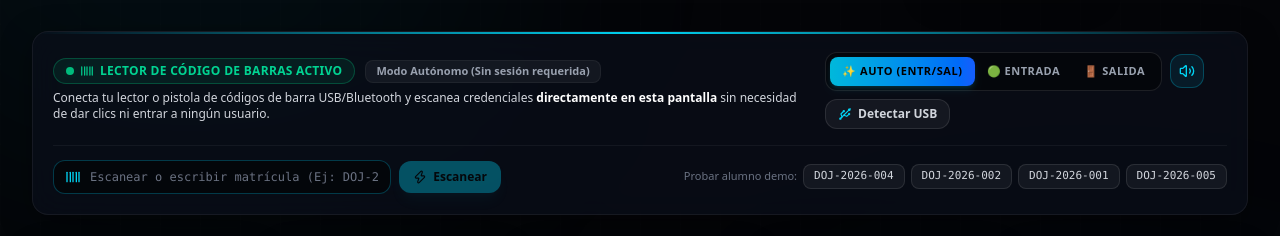
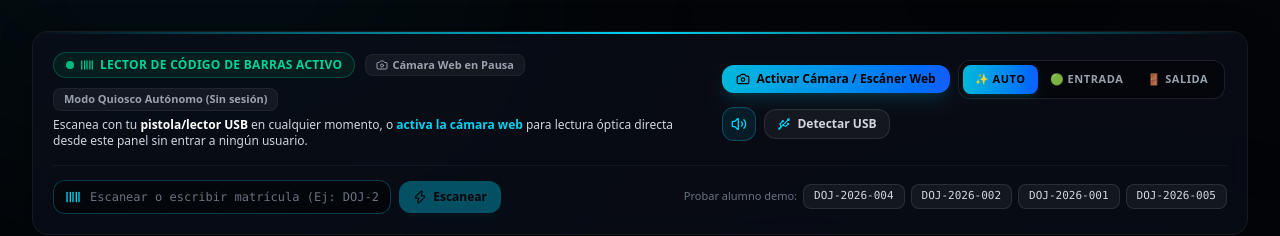
Before and after one commit to adriandoct/escuelaia, a Next.js app: page /dashboard in a window 1280 px wide. Shown: the part 158-394 px from the top of the page. Built offline with nearby package versions, Linux system fonts and the light colour scheme; no server answers; the database is empty.

Commit message:
feat: activar visor de camara en vivo y soporte de lector fisico en dashboard

```diff
--- a/src/components/BarcodeScannerHub.tsx
+++ b/src/components/BarcodeScannerHub.tsx
@@ -2,9 +2,11 @@
 
 'use client';
 
-import React, { useState, useEffect } from 'react';
+import React, { useState, useEffect, useRef } from 'react';
 import {
   Barcode,
+  Camera,
+  CameraOff,
   CheckCircle,
   AlertTriangle,
   Volume2,
@@ -19,7 +21,9 @@ import {
   Smartphone,
   ShieldCheck,
   Zap,
-  Activity
+  Activity,
+  Maximize2,
+  RefreshCw
 } from 'lucide-react';
 import confetti from 'canvas-confetti';
 import { db, Alumno, Asistencia } from '@/lib/db';
@@ -40,6 +44,16 @@ export default function BarcodeScannerHub({ onScanCompleted, className = '' }: B
   const [isProcessing, setIsProcessing] = useState(false);
   const [sampleStudents, setSampleStudents] = useState<Alumno[]>([]);
 
+  // Camera Scanner States (Webcam / Optical USB scanner)
+  const [isCameraActive, setIsCameraActive] = useState(false);
+  const [cameraLoading, setCameraLoading] = useState(false);
+  const [cameraError, setCameraError] = useState<string | null>(null);
+  const html5ScannerRef = useRef<any>(null);
+  const videoElementId = 'dashboard-camera-scanner-viewport';
+
+  // Input ref for physical reader autofocus
+  const manualInputRef = useRef<HTMLInputElement>(null);
+
   // Active Scan Card Result Modal / HUD
   const [activeScan, setActiveScan] = useState<{
     success: boolean;
@@ -47,7 +61,7 @@ export default function BarcodeScannerHub({ onScanCompleted, className = '' }: B
     asistencia?: Asistencia;
     msg: string;
     duplicate?: boolean;
-    source?: 'hardware_scanner' | 'manual_input' | 'webhid';
+    source?: 'hardware_scanner' | 'manual_input' | 'webhid' | 'camera_scanner';
   } | null>(null);
 
   // Load sample students for quick testing buttons
@@ -61,20 +75,26 @@ export default function BarcodeScannerHub({ onScanCompleted, className = '' }: B
       }
     }
     loadSamples();
+
+    return () => {
+      stopCameraScanner();
+    };
   }, []);
 
-  // Process any barcode detected by physical scanner or manual input
-  const handleBarcodeDetected = async (code: string, source: 'hardware_scanner' | 'manual_input' | 'webhid') => {
+  // Process any barcode detected by physical scanner, camera or manual input
+  const handleBarcodeDetected = async (code: string, source: 'hardware_scanner' | 'manual_input' | 'webhid' | 'camera_scanner') => {
     if (isProcessing) return;
     setIsProcessing(true);
 
     try {
       const overrideVal = activeTab === 'auto' ? undefined : activeTab;
       const deviceName = source === 'hardware_scanner'
-        ? 'Lector Código de Barras USB/HID'
-        : source === 'webhid'
-          ? 'Lector USB WebHID'
-          : 'Ingreso Rápido Dashboard';
+        ? 'Lector Código de Barras USB'
+        : source === 'camera_scanner'
+          ? 'Cámara Escáner Dashboard'
+          : source === 'webhid'
+            ? 'Lector USB WebHID'
+            : 'Entrada Manual Dashboard';
 
       const operatorName = user?.name || 'Terminal de Acceso Autónomo (Sin sesión)';
 
@@ -105,8 +125,8 @@ export default function BarcodeScannerHub({ onScanCompleted, className = '' }: B
         if (soundEnabled) playAudioFeedback('success');
         try {
           confetti({
-            particleCount: 45,
-            spread: 55,
+            particleCount: 50,
+            spread: 60,
             origin: { y: 0.6 }
           });
         } catch {}
@@ -126,6 +146,15 @@ export default function BarcodeScannerHub({ onScanCompleted, className = '' }: B
         onScanCompleted();
       }
 
+      // Resume camera after short pause if it was scanning
+      if (isCameraActive && html5ScannerRef.current) {
+        setTimeout(async () => {
+          try {
+            await html5ScannerRef.current.resume();
+          } catch {}
+        }, 3000);
+      }
+
       // Auto dismiss modal after 4.5 seconds
       setTimeout(() => {
         setActiveScan(null);
@@ -138,6 +167,14 @@ export default function BarcodeScannerHub({ onScanCompleted, className = '' }: B
         msg: err.message || `No se encontró ningún estudiante con el código o matrícula '${code}'.`,
         source
       });
+
+      if (isCameraActive && html5ScannerRef.current) {
+        setTimeout(async () => {
+          try {
+            await html5ScannerRef.current.resume();
+          } catch {}
+        }, 2500);
+      }
 
       setTimeout(() => {
         setActiveScan(null);
@@ -154,14 +191,75 @@ export default function BarcodeScannerHub({ onScanCompleted, className = '' }: B
     totalScansCount,
     soundEnabled,
     setSoundEnabled,
+    isReceivingSignal,
     connectedHidDevices,
     hasWebHidSupport,
     connectWebHidScanner,
     triggerManualScan
   } = useBarcodeScanner({
-    onScan: handleBarcodeDetected,
+    onScan: (code, src) => handleBarcodeDetected(code, src),
     enabled: true
   });
+
+  // Camera scanner handlers
+  const startCameraScanner = async () => {
+    setCameraLoading(true);
+    setCameraError(null);
+
+    try {
+      const { Html5Qrcode } = await import('html5-qrcode');
+
+      if (html5ScannerRef.current) {
+        await stopCameraScanner();
+      }
+
+      const html5QrCode = new Html5Qrcode(videoElementId);
+      html5ScannerRef.current = html5QrCode;
+
+      const config = {
+        fps: 12,
+        qrbox: { width: 280, height: 180 },
+        aspectRatio: 1.777
+      };
+
+      await html5QrCode.start(
+        { facingMode: 'environment' },
+        config,
+        async (decodedText) => {
+          if (html5ScannerRef.current && html5ScannerRef.current.isScanning) {
+            try {
+              await html5ScannerRef.current.pause(true);
+            } catch {}
+          }
+          await handleBarcodeDetected(decodedText, 'camera_scanner');
+        },
+        () => {}
+      );
+
+      setIsCameraActive(true);
+      if (soundEnabled) playAudioFeedback('connect');
+    } catch (err: any) {
+      console.error('Error starting camera on dashboard:', err);
+      setCameraError('No se pudo acceder a la cámara. Asegúrate de otorgar permisos o conectar tu webcam USB.');
+      setIsCameraActive(false);
+    } finally {
+      setCameraLoading(false);
+    }
+  };
+
+  const stopCameraScanner = async () => {
+    if (html5ScannerRef.current) {
+      try {
+        if (html5ScannerRef.current.isScanning) {
+          await html5ScannerRef.current.stop();
+        }
+      } catch (e) {
+        console.warn('Error stopping camera:', e);
+      }
+      html5ScannerRef.current = null;
+    }
+    setIsCameraActive(false);
+  };
 
   const handleManualFormSubmit = (e: React.FormEvent) => {
     e.preventDefault();
@@ -173,7 +271,7 @@ export default function BarcodeScannerHub({ onScanCompleted, className = '' }: B
   return (
     <div className={`space-y-4 ${className}`}>
       {/* Main Barcode Hardware Hub Card */}
-      <div className="relative overflow-hidden rounded-2xl glass-panel border border-cyan-500/20 bg-[#060a12]/90 p-5 shadow-2xl backdrop-blur-xl">
+      <div className="relative overflow-hidden rounded-2xl glass-panel border border-cyan-500/25 bg-[#060a12]/95 p-5 shadow-2xl backdrop-blur-xl">
         {/* Glowing top line */}
         <div className="absolute top-0 inset-x-0 h-[2px] bg-gradient-to-r from-transparent via-cyan-400 to-transparent"></div>
 
@@ -182,17 +280,33 @@ export default function BarcodeScannerHub({ onScanCompleted, className = '' }: B
           {/* Status Left Side */}
           <div className="space-y-1.5">
             <div className="flex flex-wrap items-center gap-2.5">
-              <span className="inline-flex items-center space-x-1.5 px-3 py-1 rounded-full bg-emerald-500/10 border border-emerald-500/30 text-emerald-400 text-xs font-black tracking-wide">
+
+              {/* Hardware Scanner Live Indicator */}
+              <span className={`inline-flex items-center space-x-1.5 px-3 py-1 rounded-full border text-xs font-black tracking-wide transition-colors ${
+                isReceivingSignal
+                  ? 'bg-cyan-500/20 border-cyan-400 text-cyan-300 shadow-[0_0_12px_rgba(6,182,212,0.5)]'
+                  : 'bg-emerald-500/10 border-emerald-500/30 text-emerald-400'
+              }`}>
                 <span className="flex h-2 w-2 relative">
-                  <span className="animate-ping absolute inline-flex h-full w-full rounded-full bg-emerald-400 opacity-75"></span>
-                  <span className="relative inline-flex rounded-full h-2 w-2 bg-emerald-500"></span>
+                  <span className={`animate-ping absolute inline-flex h-full w-full rounded-full opacity-75 ${isReceivingSignal ? 'bg-cyan-400' : 'bg-emerald-400'}`}></span>
+                  <span className={`relative inline-flex rounded-full h-2 w-2 ${isReceivingSignal ? 'bg-cyan-400' : 'bg-emerald-500'}`}></span>
                 </span>
-                <Barcode size={14} className="text-emerald-400" />
-                <span>LECTOR DE CÓDIGO DE BARRAS ACTIVO</span>
+                <Barcode size={14} className={isReceivingSignal ? 'text-cyan-300 animate-bounce' : 'text-emerald-400'} />
+                <span>{isReceivingSignal ? '⚡ RECIBIENDO CÓDIGO...' : 'LECTOR DE CÓDIGO DE BARRAS ACTIVO'}</span>
+              </span>
+
+              {/* Camera State Badge */}
+              <span className={`text-[11px] font-bold px-2.5 py-0.5 rounded-lg border flex items-center space-x-1 ${
+                isCameraActive
+                  ? 'bg-cyan-500/15 text-cyan-300 border-cyan-500/30'
+                  : 'bg-white/5 text-gray-400 border-white/5'
+              }`}>
+                <Camera size={12} />
+                <span>{isCameraActive ? 'Cámara Web Activa' : 'Cámara Web en Pausa'}</span>
               </span>
 
               <span className="text-[11px] font-semibold text-gray-400 bg-white/5 px-2.5 py-0.5 rounded-lg border border-white/5">
-                Modo Autónomo (Sin sesión requerida)
+                Modo Quiosco Autónomo (Sin sesión)
               </span>
 
               {totalScansCount > 0 && (
@@ -203,12 +317,43 @@ export default function BarcodeScannerHub({ onScanCompleted, className = '' }: B
             </div>
 
             <p className="text-xs text-gray-300">
-              Conecta tu lector o pistola de códigos de barra USB/Bluetooth y escanea credenciales <strong className="text-white">directamente en esta pantalla</strong> sin necesidad de dar clics ni entrar a ningún usuario.
+              Escanea con tu <strong className="text-white">pistola/lector USB</strong> en cualquier momento, o <strong className="text-cyan-400">activa la cámara web</strong> para lectura óptica directa desde este panel sin entrar a ningún usuario.
             </p>
           </div>
 
           {/* Controls Right Side */}
           <div className="flex flex-wrap items-center gap-2">
+
+            {/* Camera Activation Button */}
+            {!isCameraActive ? (
+              <button
+                type="button"
+                onClick={startCameraScanner}
+                disabled={cameraLoading}
+                className="px-3.5 py-1.5 rounded-xl bg-gradient-to-r from-cyan-500 to-blue-600 hover:from-cyan-400 hover:to-blue-500 text-black font-bold text-xs flex items-center space-x-1.5 shadow-lg shadow-cyan-500/15 transition-all cursor-pointer disabled:opacity-50"
+              >
+                {cameraLoading ? (
+                  <>
+                    <Activity size={14} className="animate-spin" />
+                    <span>Iniciando Cámara...</span>
+                  </>
+                ) : (
+                  <>
+                    <Camera size={14} />
+                    <span>Activar Cámara / Escáner Web</span>
+                  </>
+                )}
+              </button>
+            ) : (
+              <button
+                type="button"
+                onClick={stopCameraScanner}
+                className="px-3 py-1.5 rounded-xl bg-red-500/15 hover:bg-red-500/25 border border-red-500/30 text-red-300 font-bold text-xs flex items-center space-x-1.5 transition-all cursor-pointer"
+              >
+                <CameraOff size={14} />
+                <span>Pausar Cámara</span>
+              </button>
+            )}
 
             {/* Mode selection tabs */}
             <div className="bg-black/40 border border-white/10 rounded-xl p-1 flex">
@@ -223,7 +368,7 @@ export default function BarcodeScannerHub({ onScanCompleted, className = '' }: B
                       : 'text-gray-400 hover:text-white'
                   }`}
                 >
-                  {tab === 'auto' ? '✨ Auto (Entr/Sal)' : tab === 'entrada' ? '🟢 Entrada' : '🚪 Salida'}
+                  {tab === 'auto' ? '✨ Auto' : tab === 'entrada' ? '🟢 Entrada' : '🚪 Salida'}
                 </button>
               ))}
             </div>
@@ -259,14 +404,50 @@ export default function BarcodeScannerHub({ onScanCompleted, className = '' }: B
 
         </div>
 
+        {/* Live Video Camera Viewport (When camera is active) */}
+        <div className={`${isCameraActive ? 'block mt-4' : 'hidden'}`}>
+          <div className="relative mx-auto max-w-xl rounded-2xl overflow-hidden border-2 border-cyan-500/40 bg-black/80 shadow-[0_0_25px_rgba(6,182,212,0.2)]">
+
+            {/* HTML5 QR Code Mount Element */}
+            <div id={videoElementId} className="w-full min-h-[220px]"></div>
+
+            {/* Neon scanner target frame and laser line overlay */}
+            <div className="pointer-events-none absolute inset-0 flex items-center justify-center">
+              <div className="relative w-64 h-36 border-2 border-cyan-400/60 rounded-xl corner-border">
+                <span></span>
+                <div className="scanner-laser"></div>
+              </div>
+            </div>
+
+            {/* Camera bottom status info */}
+            <div className="absolute bottom-2 inset-x-2 bg-black/70 backdrop-blur-md px-3 py-1.5 rounded-xl border border-white/10 flex items-center justify-between text-[11px] text-gray-300">
+              <span className="flex items-center space-x-1.5">
+                <span className="h-2 w-2 rounded-full bg-emerald-400 animate-pulse"></span>
+                <span>Enfoca la credencial frente al lente</span>
+              </span>
+              <span className="font-mono text-cyan-400">QR / Códigos de Barra 1D</span>
+            </div>
+
+          </div>
+        </div>
+
+        {/* Camera error message if any */}
+        {cameraError && (
+          <div className="mt-3 p-3 rounded-xl bg-red-500/10 border border-red-500/20 text-xs text-red-300 flex items-center space-x-2">
+            <AlertTriangle size={15} className="shrink-0" />
+            <span>{cameraError}</span>
+          </div>
+        )}
+
         {/* Quick input bar & Test samples */}
         <div className="mt-4 pt-3.5 border-t border-white/5 flex flex-col md:flex-row items-center justify-between gap-3">
 
-          {/* Manual input form */}
+          {/* Manual / Barcode Gun Landing Input */}
           <form onSubmit={handleManualFormSubmit} className="w-full md:w-auto flex-1 max-w-md flex items-center gap-2">
             <div className="relative flex-1">
               <Barcode className="absolute left-3 top-1/2 -translate-y-1/2 text-cyan-400" size={16} />
               <input
+                ref={manualInputRef}
                 type="text"
                 data-barcode-input="true"
                 value={manualCode}
--- a/src/lib/useBarcodeScanner.ts
+++ b/src/lib/useBarcodeScanner.ts
@@ -21,7 +21,6 @@ export function playAudioFeedback(type: 'success' | 'duplicate' | 'error' | 'con
     const ctx = new AudioContextClass();
 
     if (type === 'success') {
-      // High pleasant futuristic double chime
       const osc1 = ctx.createOscillator();
       const gain1 = ctx.createGain();
       osc1.connect(gain1);
@@ -40,7 +39,7 @@ export function playAudioFeedback(type: 'success' | 'duplicate' | 'error' | 'con
           osc2.connect(gain2);
           gain2.connect(ctx2.destination);
           osc2.type = 'sine';
-          osc2.frequency.setValueAtTime(1174, ctx2.currentTime); // D6 note
+          osc2.frequency.setValueAtTime(1174, ctx2.currentTime);
           gain2.gain.setValueAtTime(0.08, ctx2.currentTime);
           osc2.start();
           osc2.stop(ctx2.currentTime + 0.16);
@@ -48,7 +47,6 @@ export function playAudioFeedback(type: 'success' | 'duplicate' | 'error' | 'con
       }, 110);
 
     } else if (type === 'duplicate') {
-      // Warning double tone
       const osc = ctx.createOscillator();
       const gain = ctx.createGain();
       osc.connect(gain);
@@ -75,7 +73,6 @@ export function playAudioFeedback(type: 'success' | 'duplicate' | 'error' | 'con
       }, 150);
 
     } else if (type === 'connect') {
-      // Hardware detected chirp
       const osc = ctx.createOscillator();
       const gain = ctx.createGain();
       osc.connect(gain);
@@ -102,7 +99,6 @@ export function playAudioFeedback(type: 'success' | 'duplicate' | 'error' | 'con
       }, 70);
 
     } else {
-      // Error low buzz
       const osc = ctx.createOscillator();
       const gain = ctx.createGain();
       osc.connect(gain);
@@ -122,22 +118,22 @@ export function useBarcodeScanner({
   onScan,
   enabled = true,
   minBarcodeLength = 3,
-  maxKeyIntervalMs = 65, // Standard physical barcode readers type between 10ms - 40ms per key
+  maxKeyIntervalMs = 120, // Generous tolerance for wireless/Bluetooth/USB scanners
   playSound = true
 }: BarcodeScannerOptions) {
   const [lastScannedBarcode, setLastScannedBarcode] = useState<string | null>(null);
   const [lastScanTimestamp, setLastScanTimestamp] = useState<number | null>(null);
   const [totalScansCount, setTotalScansCount] = useState<number>(0);
   const [soundEnabled, setSoundEnabled] = useState<boolean>(playSound);
-  const [isHardwareActive, setIsHardwareActive] = useState<boolean>(true);
+  const [isReceivingSignal, setIsReceivingSignal] = useState<boolean>(false);
   const [connectedHidDevices, setConnectedHidDevices] = useState<string[]>([]);
   const [hasWebHidSupport, setHasWebHidSupport] = useState<boolean>(false);
 
-  // Buffer state stored in refs to avoid re-renders during high-speed typing
   const bufferRef = useRef<string>('');
   const lastKeyTimeRef = useRef<number>(0);
   const keyIntervalsRef = useRef<number[]>([]);
   const timeoutRef = useRef<any>(null);
+  const signalTimeoutRef = useRef<any>(null);
 
   const onScanRef = useRef(onScan);
   useEffect(() => {
@@ -156,7 +152,7 @@ export function useBarcodeScanner({
     try {
       if (typeof window !== 'undefined' && 'hid' in navigator) {
         const devices = await (navigator as any).hid.getDevices();
-        const names = devices.map((d: any) => d.productName || `Dispositivo HID USB (${d.vendorId?.toString(16)})`);
+        const names = devices.map((d: any) => d.productName || `Lector HID (${d.vendorId?.toString(16)})`);
         setConnectedHidDevices(names);
       }
     } catch (e) {
@@ -166,7 +162,7 @@ export function useBarcodeScanner({
 
   const connectWebHidScanner = async () => {
     if (typeof window === 'undefined' || !('hid' in navigator)) {
-      alert('Tu navegador no soporta la API WebHID directa, pero el escáner funciona de forma automática y transparente mediante teclado virtual USB.');
+      alert('Tu navegador no soporta WebHID nativo, pero el escáner funciona de forma automática mediante teclado virtual USB.');
       return;
     }
 
@@ -178,7 +174,7 @@ export function useBarcodeScanner({
       }
     } catch (err: any) {
       if (err.name !== 'NotFoundError') {
-        console.warn('WebHID requestDevice cancelled or failed:', err);
+        console.warn('WebHID requestDevice error:', err);
       }
     }
   };
@@ -207,6 +203,13 @@ export function useBarcodeScanner({
       const interval = now - lastKeyTimeRef.current;
       lastKeyTimeRef.current = now;
 
+      // Active visual signal on keystroke
+      setIsReceivingSignal(true);
+      if (signalTimeoutRef.current) clearTimeout(signalTimeoutRef.current);
+      signalTimeoutRef.current = setTimeout(() => {
+        setIsReceivingSignal(false);
+      }, 350);
+
       const target = e.target as HTMLElement | null;
       const isInputFocused = target && (
         target.tagName === 'INPUT' ||
@@ -214,20 +217,19 @@ export function useBarcodeScanner({
         target.isContentEditable
       );
 
-      // Check if target is a designated manual barcode input
       const isTargetManualBarcodeInput = target && target.getAttribute('data-barcode-input') === 'true';
 
-      // 1. Enter key: end of barcode scan transmission
-      if (e.key === 'Enter') {
-        // Evaluate if buffer contains a barcode
+      // 1. Detect Terminator Key: Enter, NumpadEnter, Tab, or keyCode 13/9
+      const isTerminator = e.key === 'Enter' || e.code === 'NumpadEnter' || e.key === 'Tab' || e.keyCode === 13 || e.keyCode === 9;
+
+      if (isTerminator) {
         const currentBuffer = bufferRef.current.trim();
         const intervals = keyIntervalsRef.current;
         const avgInterval = intervals.length > 0
           ? intervals.reduce((a, b) => a + b, 0) / intervals.length
           : 999;
 
-        // A physical barcode reader typically averages < 50ms per key
-        const isLikelyScanner = intervals.length >= 3 && avgInterval <= maxKeyIntervalMs;
+        const isLikelyScanner = intervals.length >= 2 && avgInterval <= maxKeyIntervalMs;
         const isNonInputScan = !isInputFocused && currentBuffer.length >= minBarcodeLength;
         const isManualBarcodeField = isTargetManualBarcodeInput && currentBuffer.length >= minBarcodeLength;
 
@@ -235,11 +237,9 @@ export function useBarcodeScanner({
           e.preventDefault();
           e.stopPropagation();
 
-          // If another unrelated input (like search box) was focused, clean out the barcode from it
           if (isInputFocused && !isTargetManualBarcodeInput && (target as HTMLInputElement)) {
             const inputEl = target as HTMLInputElement;
-            // Remove barcode characters that were just typed rapidly
-            if (inputEl.value.endsWith(currentBuffer)) {
+            if (inputEl.value && currentBuffer && inputEl.value.endsWith(currentBuffer)) {
               inputEl.value = inputEl.value.slice(0, -currentBuffer.length);
             }
           }
@@ -252,43 +252,41 @@ export function useBarcodeScanner({
           return;
         }
 
-        // Reset buffer on Enter if not processed
         bufferRef.current = '';
         keyIntervalsRef.current = [];
         return;
       }
 
-      // Ignore modifiers and function keys
-      if (e.key.length !== 1) {
+      // Ignore modifiers and Escape
       if (e.key === 'Escape') {
         bufferRef.current = '';
         keyIntervalsRef.current = [];
-        }
         return;
       }
 
-      // 2. Single printable character
-      // Track timing interval
+      // Collect single character keys
+      if (e.key.length === 1) {
         if (bufferRef.current.length > 0) {
           keyIntervalsRef.current.push(interval);
         } else {
           keyIntervalsRef.current = [];
         }
 
-      // If too much time passed between characters (> 750ms), reset buffer
-      if (interval > 750 && bufferRef.current.length > 0) {
+        // If too much idle time passed between characters (> 900ms), start fresh buffer
+        if (interval > 900 && bufferRef.current.length > 0) {
           bufferRef.current = '';
           keyIntervalsRef.current = [];
         }
 
         bufferRef.current += e.key;
 
-      // Keep buffer auto-clearing after 1.2 seconds of silence
+        // Auto-clear buffer if no terminator arrives within 1.5 seconds
         if (timeoutRef.current) clearTimeout(timeoutRef.current);
         timeoutRef.current = setTimeout(() => {
           bufferRef.current = '';
           keyIntervalsRef.current = [];
-      }, 1200);
+        }, 1500);
+      }
     };
 
     window.addEventListener('keydown', handleKeyDown, true);
@@ -296,6 +294,7 @@ export function useBarcodeScanner({
     return () => {
       window.removeEventListener('keydown', handleKeyDown, true);
       if (timeoutRef.current) clearTimeout(timeoutRef.current);
+      if (signalTimeoutRef.current) clearTimeout(signalTimeoutRef.current);
     };
   }, [enabled, maxKeyIntervalMs, minBarcodeLength, processBarcode]);
 
@@ -305,8 +304,7 @@ export function useBarcodeScanner({
     totalScansCount,
     soundEnabled,
     setSoundEnabled,
-    isHardwareActive,
-    setIsHardwareActive,
+    isReceivingSignal,
     connectedHidDevices,
     hasWebHidSupport,
     connectWebHidScanner,
```
Lines whose indentation alone changed are shown as unchanged.
